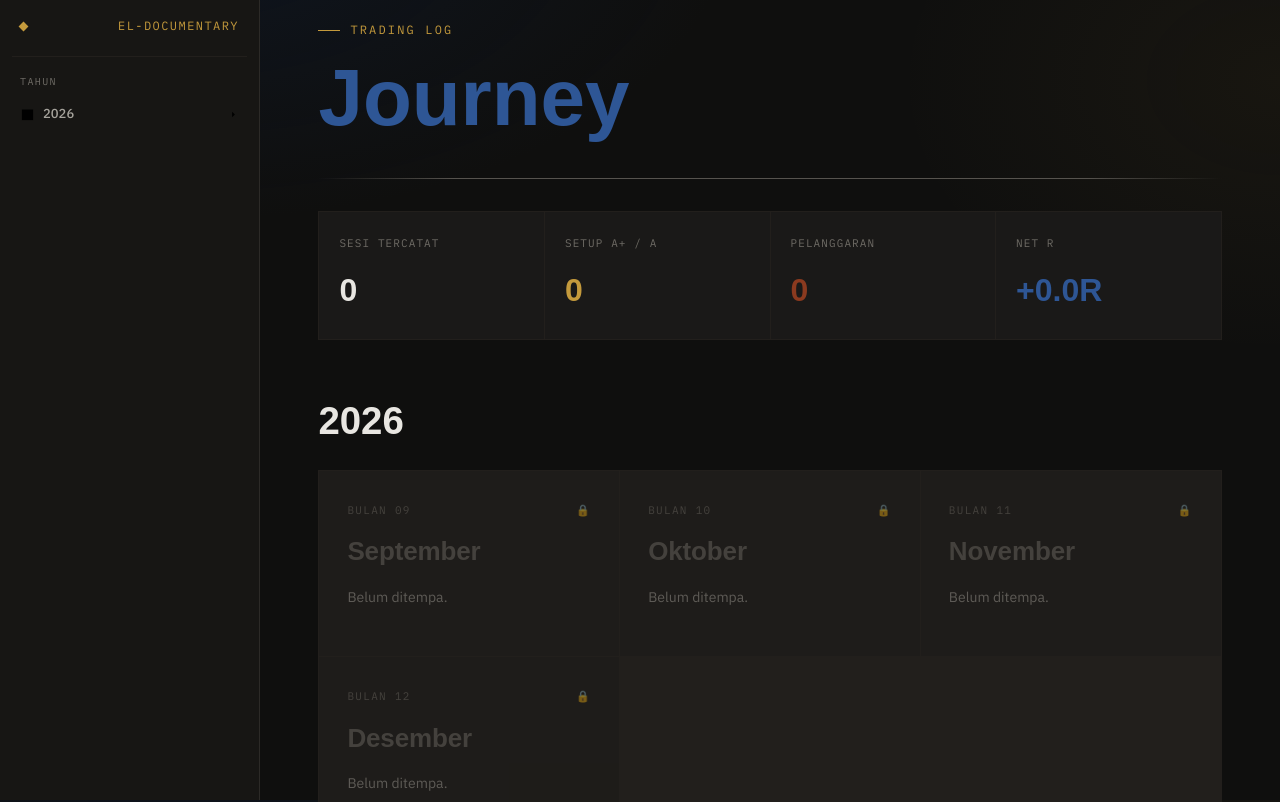
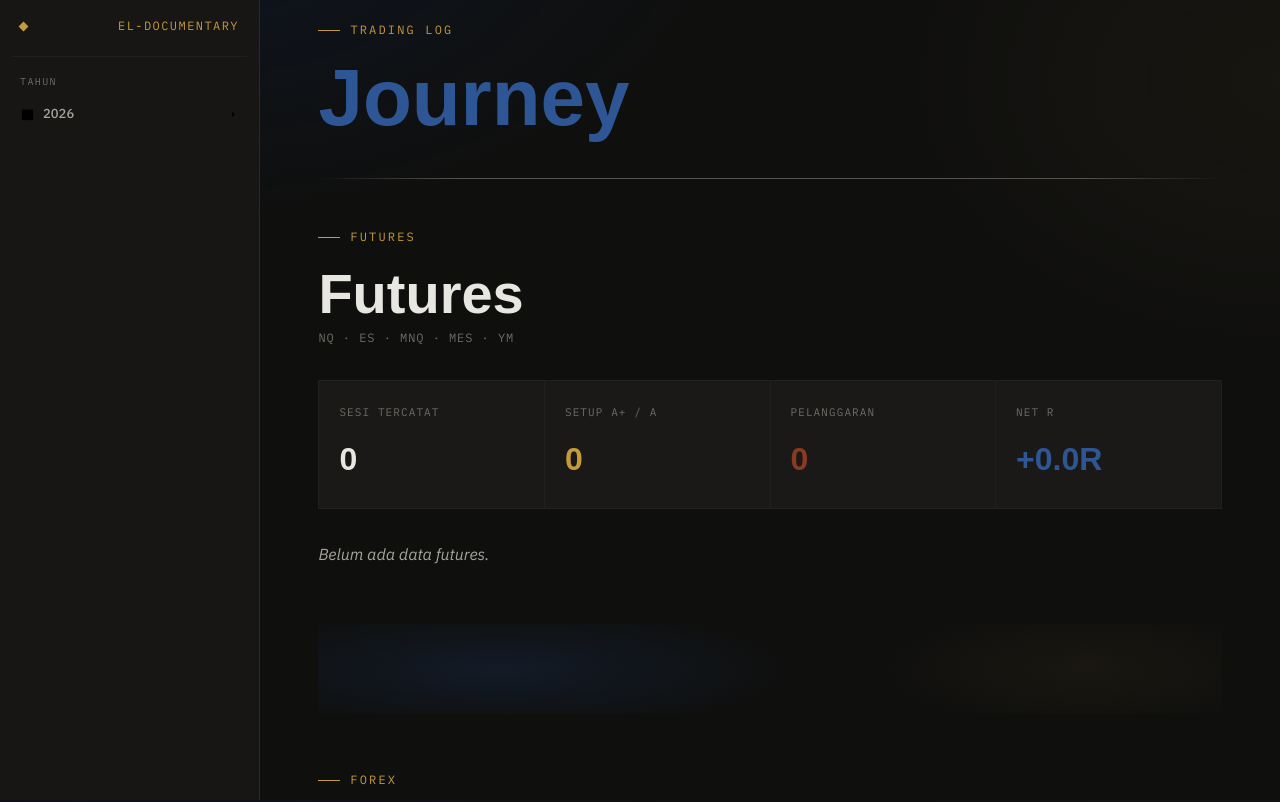
Before and after one commit to Eleven-stack11/the-tempering, a Next.js app: page / in a window 1280 px wide. Shown: the top 802 px of the page. Built offline with nearby package versions, Linux system fonts and the light colour scheme; a web font is replaced by a local one.

Commit message:
Update page.tsx

```diff
--- a/app/page.tsx
+++ b/app/page.tsx
@@ -1,5 +1,5 @@
 import Link from "next/link";
-import { fetchTrades } from "@/lib/notion";
+import { fetchTrades, getAssetType } from "@/lib/notion";
 
 export const revalidate = 60;
 
@@ -22,40 +22,12 @@ export default async function HomePage() {
   const allTrades = await fetchTrades();
   const trades = allTrades.filter((t) => t.status === "Entered" && t.isTrade === true);
 
-  const monthMap: Record<string, any[]> = {};
-  for (const t of trades) {
-    const d = new Date(t.date);
-    if (isNaN(d.getTime())) continue;
-    const key = `${d.getFullYear()}-${String(d.getMonth() + 1).padStart(2, "0")}`;
-    if (!monthMap[key]) monthMap[key] = [];
-    monthMap[key].push(t);
-  }
+  const futuresTrades = trades.filter((t) => getAssetType(t.instrument) === "futures");
+  const forexTrades = trades.filter((t) => getAssetType(t.instrument) === "forex");
 
-  const monthKeys = Object.keys(monthMap).sort().reverse();
-
-  const totalSessions = trades.length;
-  const setupA = trades.filter((t) => t.grade === "A").length;
-  const violations = 0;
-  const netR = trades.reduce(
-    (sum, t) => sum + (t.result === "Win" ? t.r : t.result === "Loss" ? -t.r : 0),
-    0
-  );
-
-  // Hitung jumlah pelajaran chart yang tercatat
   const lessonCount = allTrades.filter(
     (t) => t.chartLesson && t.chartLesson.trim().length > 0
   ).length;
-
-  // Bulan-bulan yang sudah ada data
-  const existingMonths = monthKeys.map((key) => key.split("-")[1]);
-  const allFutureMonths = ["09", "10", "11", "12"];
-  const lockedMonths = allFutureMonths.filter((m) => !existingMonths.includes(m));
-  const lockedMonthNames: Record<string, string> = {
-    "09": "September",
-    "10": "Oktober",
-    "11": "November",
-    "12": "Desember",
-  };
 
   return (
     <>
@@ -74,85 +46,30 @@ export default async function HomePage() {
         </h1>
       </header>
 
-      <div className="blade-rule" style={{ marginBottom: "32px" }} />
+      <div className="blade-rule" style={{ marginBottom: "48px" }} />
 
-      <section style={{ marginBottom: "48px" }}>
-        <div className="stat-strip">
-          <div className="stat">
-            <div className="stat-label">Sesi Tercatat</div>
-            <div className="stat-value">{totalSessions}</div>
-          </div>
-          <div className="stat">
-            <div className="stat-label">Setup A+ / A</div>
-            <div className="stat-value gold">{setupA}</div>
-          </div>
-          <div className="stat">
-            <div className="stat-label">Pelanggaran</div>
-            <div className="stat-value rust">{violations}</div>
-          </div>
-          <div className="stat">
-            <div className="stat-label">Net R</div>
-            <div className={`stat-value ${netR >= 0 ? "water" : "rust"}`}>
-              {netR >= 0 ? "+" : ""}
-              {netR.toFixed(1)}R
-            </div>
-          </div>
-        </div>
-      </section>
+      {/* ===== FUTURES SECTION ===== */}
+      <AssetSection
+        title="Futures"
+        subtitle="NQ · ES · MNQ · MES · YM"
+        trades={futuresTrades}
+        type="futures"
+        monthNames={monthNames}
+      />
 
-      <section style={{ marginBottom: "64px" }}>
-        <h2
-          style={{
-            fontFamily: "var(--display)",
-            fontWeight: 700,
-            fontSize: "clamp(28px, 3vw, 40px)",
-            color: "var(--text)",
-            marginBottom: "16px",
-          }}
-        >
-          2026
-        </h2>
-        <div className="grid cols-3">
-          {monthKeys.map((key) => {
-            const [, month] = key.split("-");
-            const monthName = monthNames[month] || month;
-            const monthTrades = monthMap[key];
-            const instruments = [...new Set(monthTrades.map((t) => t.instrument))];
-            return (
-              <Link key={key} href={`/month/${key}`} className="tile">
-                <div className="tile-eyebrow">
-                  <span>BULAN {month}</span>
-                  <span className="tile-arrow">→</span>
-                </div>
-                <h3>{monthName}</h3>
-                <p>{monthTrades.length} trade tercatat</p>
-                <div className="tile-stats">
-                  <span>
-                    <b>{monthTrades.length}</b> trade
-                  </span>
-                  <span>
-                    <b>{instruments.join(" / ")}</b>
-                  </span>
-                </div>
-              </Link>
-            );
-          })}
+      <div className="ink-divider" style={{ margin: "56px 0" }} />
 
-          {lockedMonths.map((m) => (
-            <div key={m} className="tile locked">
-              <div className="tile-eyebrow">
-                <span>BULAN {m}</span>
-                <span className="lock-icon">🔒</span>
-              </div>
-              <h3>{lockedMonthNames[m]}</h3>
-              <p>Belum ditempa.</p>
-            </div>
-          ))}
-        </div>
-      </section>
+      {/* ===== FOREX SECTION ===== */}
+      <AssetSection
+        title="Forex"
+        subtitle="EU · GU · UJ · AU"
+        trades={forexTrades}
+        type="forex"
+        monthNames={monthNames}
+      />
 
       {/* ===== COMPILED LESSONS ===== */}
-      <section style={{ marginBottom: "64px" }}>
+      <section style={{ marginTop: "80px", marginBottom: "64px" }}>
         <h2
           style={{
             fontFamily: "var(--display)",
@@ -204,8 +121,133 @@ export default async function HomePage() {
             "Kaizen 改善.<br />Proses menjadi lebih baik 1% setiap hari — perbaikan berkelanjutan."
           </div>
         </div>
-        <div className="foot-meta">EL-DOCUMENTARY · JURNAL TRADING · DIPERBARUI SETIAP MINGGU</div>
+        <div className="foot-meta">
+          EL-DOCUMENTARY · JURNAL TRADING · DIPERBARUI SETIAP MINGGU
+        </div>
       </footer>
     </>
   );
 }
+
+// ===== Reusable Asset Section =====
+function AssetSection({
+  title,
+  subtitle,
+  trades,
+  type,
+  monthNames,
+}: {
+  title: string;
+  subtitle: string;
+  trades: any[];
+  type: "futures" | "forex";
+  monthNames: Record<string, string>;
+}) {
+  const monthMap: Record<string, any[]> = {};
+  for (const t of trades) {
+    const d = new Date(t.date);
+    if (isNaN(d.getTime())) continue;
+    const key = `${d.getFullYear()}-${String(d.getMonth() + 1).padStart(2, "0")}`;
+    if (!monthMap[key]) monthMap[key] = [];
+    monthMap[key].push(t);
+  }
+  const monthKeys = Object.keys(monthMap).sort().reverse();
+
+  const totalSessions = trades.length;
+  const setupA = trades.filter((t) => t.grade === "A").length;
+  const violations = 0;
+  const netR = trades.reduce(
+    (sum, t) => sum + (t.result === "Win" ? t.r : t.result === "Loss" ? -t.r : 0),
+    0
+  );
+
+  return (
+    <section style={{ marginBottom: "48px" }}>
+      <div style={{ marginBottom: "24px" }}>
+        <div className="eyebrow">{type === "futures" ? "FUTURES" : "FOREX"}</div>
+        <h2
+          style={{
+            fontFamily: "var(--display)",
+            fontWeight: 800,
+            fontSize: "clamp(36px, 5vw, 56px)",
+            color: "var(--text)",
+            lineHeight: "1",
+            marginBottom: "6px",
+          }}
+        >
+          {title}
+        </h2>
+        <p
+          style={{
+            fontFamily: "var(--mono)",
+            fontSize: "12px",
+            letterSpacing: "0.08em",
+            color: "var(--text-faint)",
+            textTransform: "uppercase",
+          }}
+        >
+          {subtitle}
+        </p>
+      </div>
+
+      <div className="stat-strip" style={{ marginBottom: "32px" }}>
+        <div className="stat">
+          <div className="stat-label">Sesi Tercatat</div>
+          <div className="stat-value">{totalSessions}</div>
+        </div>
+        <div className="stat">
+          <div className="stat-label">Setup A+ / A</div>
+          <div className="stat-value gold">{setupA}</div>
+        </div>
+        <div className="stat">
+          <div className="stat-label">Pelanggaran</div>
+          <div className="stat-value rust">{violations}</div>
+        </div>
+        <div className="stat">
+          <div className="stat-label">Net R</div>
+          <div className={`stat-value ${netR >= 0 ? "water" : "rust"}`}>
+            {netR >= 0 ? "+" : ""}
+            {netR.toFixed(1)}R
+          </div>
+        </div>
+      </div>
+
+      {monthKeys.length === 0 ? (
+        <p style={{ color: "var(--text-muted)", fontStyle: "italic" }}>
+          Belum ada data {title.toLowerCase()}.
+        </p>
+      ) : (
+        <div className="grid cols-3">
+          {monthKeys.map((key) => {
+            const [, month] = key.split("-");
+            const monthName = monthNames[month] || month;
+            const monthTrades = monthMap[key];
+            const instruments = [...new Set(monthTrades.map((t) => t.instrument))];
+            return (
+              <Link
+                key={key}
+                href={`/month/${key}?type=${type}`}
+                className="tile"
+              >
+                <div className="tile-eyebrow">
+                  <span>BULAN {month}</span>
+                  <span className="tile-arrow">→</span>
+                </div>
+                <h3>{monthName}</h3>
+                <p>{monthTrades.length} trade tercatat</p>
+                <div className="tile-stats">
+                  <span>
+                    <b>{monthTrades.length}</b> trade
+                  </span>
+                  <span>
+                    <b>{instruments.join(" / ")}</b>
+                  </span>
+                </div>
+              </Link>
+            );
+          })}
+        </div>
+      )}
+    </section>
+  );
+}
```
